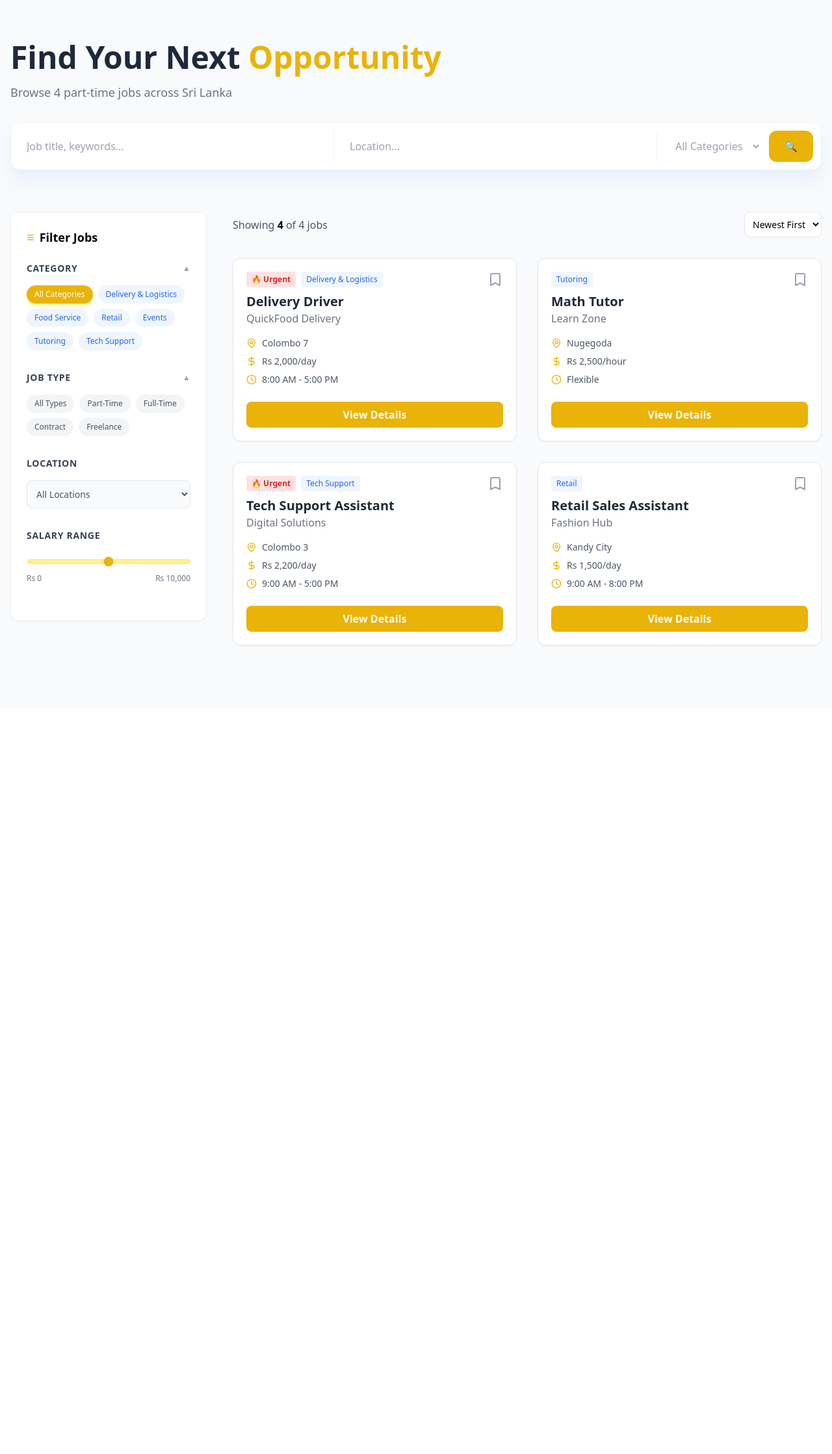
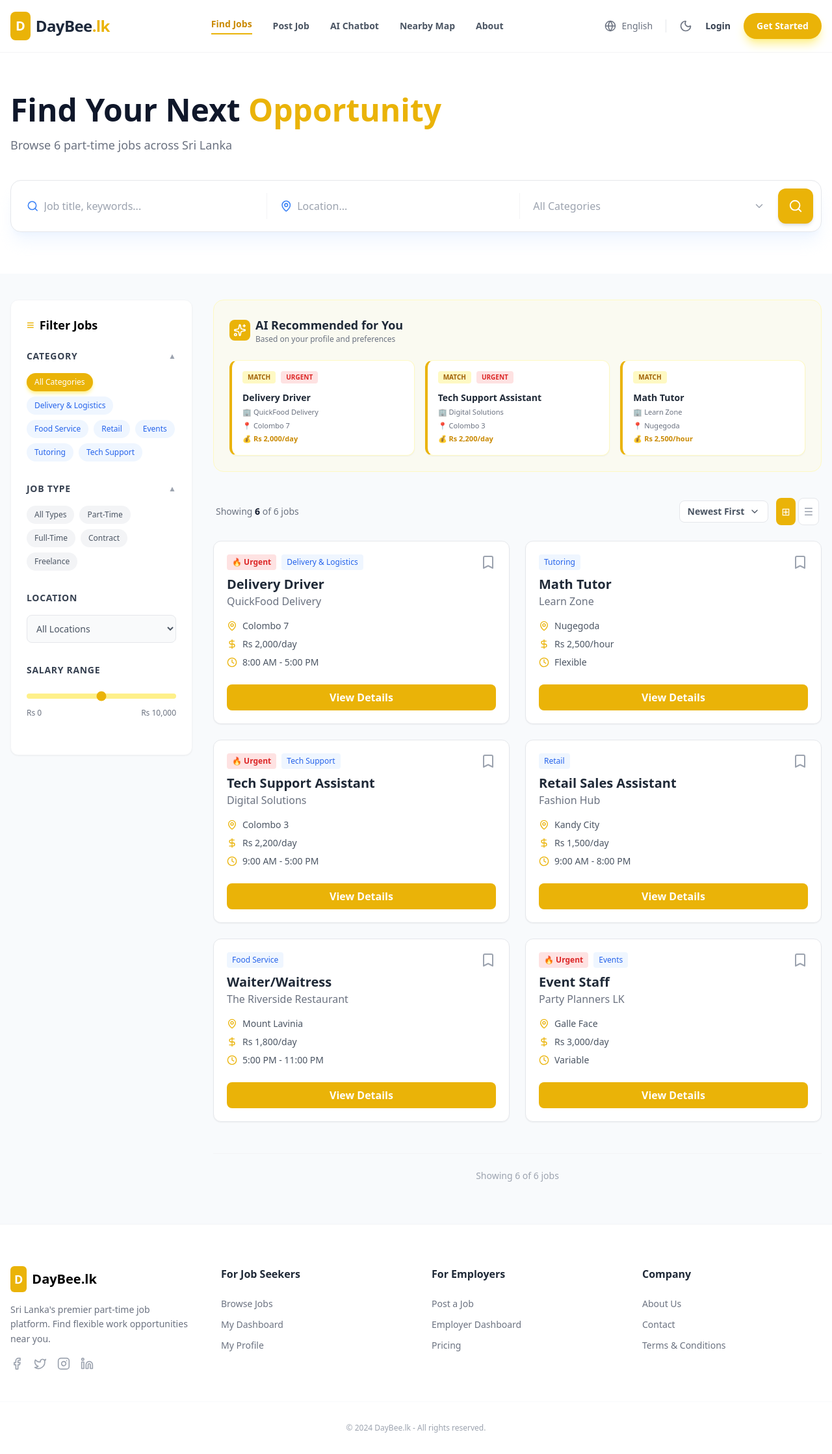
Before and after one commit to JayaniAnu10/Smart-Part-time-job-finder, a React (Vite) app in the folder frontend/part-time-react/: page / in a window 1280 px wide. Shown: the whole page at 65% size. Before the commit the page ends 1089 px from the top, so only its background shows below. Built offline with nearby package versions, Linux system fonts and the light colour scheme.

Commit message:
all components created

```diff
--- a/frontend/part-time-react/src/components/Footer.tsx
+++ b/frontend/part-time-react/src/components/Footer.tsx
@@ -0,0 +1,63 @@
+import React from 'react';
+import { Facebook, Twitter, Instagram, Linkedin } from 'lucide-react';
+
+const Footer: React.FC = () => {
+  return (
+    <footer className="bg-white border-t border-gray-100 pt-16 pb-8">
+      <div className="max-w-7xl mx-auto px-4 grid grid-cols-1 md:grid-cols-4 gap-12 mb-12">
+        {/* Brand Section */}
+        <div className="space-y-4">
+          <div className="flex items-center gap-2">
+            <div className="bg-yellow-500 p-1.5 rounded-md">
+               <span className="text-white font-bold text-lg">D</span>
+            </div>
+            <span className="text-xl font-bold">DayBee.lk</span>
+          </div>
+          <p className="text-gray-500 text-sm leading-relaxed">
+            Sri Lanka's premier part-time job platform. Find flexible work opportunities near you.
+          </p>
+          <div className="flex gap-4 text-gray-400">
+             <Facebook size={20} className="hover:text-blue-600 cursor-pointer" />
+             <Twitter size={20} className="hover:text-blue-400 cursor-pointer" />
+             <Instagram size={20} className="hover:text-pink-600 cursor-pointer" />
+             <Linkedin size={20} className="hover:text-blue-700 cursor-pointer" />
+          </div>
+        </div>
+
+        {/* Links Sections */}
+        <div>
+          <h4 className="font-bold mb-6 text-gray-800">For Job Seekers</h4>
+          <ul className="space-y-3 text-sm text-gray-500 font-medium">
+            <li className="hover:text-yellow-500 cursor-pointer">Browse Jobs</li>
+            <li className="hover:text-yellow-500 cursor-pointer">My Dashboard</li>
+            <li className="hover:text-yellow-500 cursor-pointer">My Profile</li>
+          </ul>
+        </div>
+
+        <div>
+          <h4 className="font-bold mb-6 text-gray-800">For Employers</h4>
+          <ul className="space-y-3 text-sm text-gray-500 font-medium">
+            <li className="hover:text-yellow-500 cursor-pointer">Post a Job</li>
+            <li className="hover:text-yellow-500 cursor-pointer">Employer Dashboard</li>
+            <li className="hover:text-yellow-500 cursor-pointer">Pricing</li>
+          </ul>
+        </div>
+
+        <div>
+          <h4 className="font-bold mb-6 text-gray-800">Company</h4>
+          <ul className="space-y-3 text-sm text-gray-500 font-medium">
+            <li className="hover:text-yellow-500 cursor-pointer">About Us</li>
+            <li className="hover:text-yellow-500 cursor-pointer">Contact</li>
+            <li className="hover:text-yellow-500 cursor-pointer">Terms & Conditions</li>
+          </ul>
+        </div>
+      </div>
+
+      <div className="text-center pt-8 border-t border-gray-50 text-xs text-gray-400">
+        © 2024 DayBee.lk - All rights reserved.
+      </div>
+    </footer>
+  );
+};
+
+export default Footer;
--- a/frontend/part-time-react/src/components/Navbar.tsx
+++ b/frontend/part-time-react/src/components/Navbar.tsx
@@ -0,0 +1,44 @@
+import React from 'react';
+import { Search, Globe, Moon, User } from 'lucide-react';
+
+const Navbar: React.FC = () => {
+  return (
+    <nav className="bg-white border-b border-gray-100 sticky top-0 z-50">
+      <div className="max-w-7xl mx-auto px-4 h-20 flex items-center justify-between">
+        {/* Logo Section */}
+        <div className="flex items-center gap-2">
+          <div className="bg-yellow-500 p-2 rounded-lg">
+             <span className="text-white font-bold text-xl">D</span>
+          </div>
+          <span className="text-2xl font-bold tracking-tight text-slate-800">DayBee<span className="text-yellow-500">.lk</span></span>
+        </div>
+
+        {/* Menu Links - Desktop */}
+        <div className="hidden md:flex items-center gap-8 text-sm font-semibold text-gray-600">
+          <a href="#" className="text-yellow-600 border-b-2 border-yellow-500 pb-1">Find Jobs</a>
+          <a href="#" className="hover:text-yellow-500 transition-colors">Post Job</a>
+          <a href="#" className="hover:text-yellow-500 transition-colors">AI Chatbot</a>
+          <a href="#" className="hover:text-yellow-500 transition-colors">Nearby Map</a>
+          <a href="#" className="hover:text-yellow-500 transition-colors">About</a>
+        </div>
+
+        {/* Action Buttons */}
+        <div className="flex items-center gap-5">
+          <div className="hidden lg:flex items-center gap-2 text-gray-500 text-sm font-medium border-r pr-5">
+            <Globe size={18} />
+            <span>English</span>
+          </div>
+          <button className="text-gray-500 hover:text-yellow-500">
+            <Moon size={20} />
+          </button>
+          <button className="text-gray-700 font-bold text-sm hover:text-yellow-500">Login</button>
+          <button className="bg-yellow-500 text-white px-5 py-2.5 rounded-full font-bold text-sm shadow-lg shadow-yellow-200 hover:bg-yellow-600 transition-all">
+            Get Started
+          </button>
+        </div>
+      </div>
+    </nav>
+  );
+};
+
+export default Navbar;
--- /dev/null
+++ b/frontend/part-time-react/src/components/RecommendedJobs.tsx
@@ -0,0 +1,68 @@
+import React from 'react';
+import { Sparkles } from 'lucide-react';
+
+const RecommendedJobs: React.FC = () => {
+  const recommendations = [
+    {
+      id: 'r1',
+      title: 'Delivery Driver',
+      company: 'QuickFood Delivery',
+      location: 'Colombo 7',
+      salary: 'Rs 2,000/day',
+      isUrgent: true,
+    },
+    {
+      id: 'r2',
+      title: 'Tech Support Assistant',
+      company: 'Digital Solutions',
+      location: 'Colombo 3',
+      salary: 'Rs 2,200/day',
+      isUrgent: true,
+    },
+    {
+      id: 'r3',
+      title: 'Math Tutor',
+      company: 'Learn Zone',
+      location: 'Nugegoda',
+      salary: 'Rs 2,500/hour',
+      isUrgent: false,
+    }
+  ];
+
+  return (
+    <div className="bg-yellow-50/50 border border-yellow-100 rounded-2xl p-6 mb-10">
+      <div className="flex items-center gap-2 mb-6">
+        <div className="bg-yellow-500 p-1.5 rounded-lg">
+          <Sparkles size={20} className="text-white" />
+        </div>
+        <div>
+          <h2 className="text-lg font-bold text-gray-800">AI Recommended for You</h2>
+          <p className="text-xs text-gray-500">Based on your profile and preferences</p>
+        </div>
+      </div>
+
+      <div className="grid grid-cols-1 md:grid-cols-3 gap-4">
+        {recommendations.map((job) => (
+          <div key={job.id} className="bg-white border border-yellow-100 p-4 rounded-xl shadow-sm hover:shadow-md transition-all border-l-4 border-l-yellow-500">
+            <div className="flex gap-2 mb-3">
+              <span className="bg-yellow-100 text-yellow-700 text-[10px] font-bold px-2 py-0.5 rounded uppercase">Match</span>
+              {job.isUrgent && (
+                <span className="bg-red-100 text-red-600 text-[10px] font-bold px-2 py-0.5 rounded uppercase flex items-center gap-1">
+                  Urgent
+                </span>
+              )}
+            </div>
+            <h4 className="font-bold text-gray-800 text-sm mb-1">{job.title}</h4>
+            <div className="text-[11px] text-gray-500 space-y-1">
+              <p className="flex items-center gap-1">🏢 {job.company}</p>
+              <p className="flex items-center gap-1">📍 {job.location}</p>
+              <p className="font-semibold text-yellow-600">💰 {job.salary}</p>
+            </div>
+          </div>
+        ))}
+      </div>
+    </div>
+  );
+};
+
+export default RecommendedJobs;
--- a/frontend/part-time-react/src/pages/FindJobs.tsx
+++ b/frontend/part-time-react/src/pages/FindJobs.tsx
@@ -1,9 +1,13 @@
 import React from 'react';
+import Navbar from '../components/Navbar';
+import Footer from '../components/Footer';
 import JobCard from '../components/JobCard';
-import SidebarFilter from '../components/SidebarFilter'; // Sidebar එක import කරගත්තා
+import SidebarFilter from '../components/SidebarFilter';
+import RecommendedJobs from '../components/RecommendedJobs';
+import { Search, MapPin, ChevronDown } from 'lucide-react';
 
 const FindJobs: React.FC = () => {
-  // අපේ Sample Data ටික (Design එකේ තියෙන විදිහටම)
+  // Sample Data (ඔයාගේ Design එකේ තියෙන විදිහටම)
   const jobs = [
     {
       id: '1',
@@ -45,64 +49,111 @@ const FindJobs: React.FC = () => {
       category: 'Retail',
       isUrgent: false,
     },
+    {
+      id: '5',
+      title: 'Waiter/Waitress',
+      company: 'The Riverside Restaurant',
+      location: 'Mount Lavinia',
+      salary: 'Rs 1,800/day',
+      time: '5:00 PM - 11:00 PM',
+      category: 'Food Service',
+      isUrgent: false,
+    },
+    {
+      id: '6',
+      title: 'Event Staff',
+      company: 'Party Planners LK',
+      location: 'Galle Face',
+      salary: 'Rs 3,000/day',
+      time: 'Variable',
+      category: 'Events',
+      isUrgent: true,
+    }
   ];
 
   return (
-    <div className="min-h-screen bg-[#F8FAFC]">
-      {/* 1. Hero Section (Search Bar එක තියෙන කොටස - පස්සේ Component එකක් කරමු) */}
-      <div className="max-w-7xl mx-auto px-4 py-16">
-        <h1 className="text-4xl md:text-5xl font-extrabold text-[#1E293B]">
-          Find Your Next <span className="text-yellow-500">Opportunity</span>
-        </h1>
-        <p className="text-gray-500 mt-4 text-lg">Browse {jobs.length} part-time jobs across Sri Lanka</p>
+    <div className="flex flex-col min-h-screen bg-[#F8FAFC]">
+      <Navbar />
 
-        {/* Search Bar Placeholder */}
-        <div className="mt-8 flex flex-wrap gap-3 p-3 bg-white shadow-xl shadow-blue-100/50 rounded-2xl border border-gray-100">
-           <input type="text" placeholder="Job title, keywords..." className="flex-1 p-3 outline-none border-r border-gray-100" />
-           <input type="text" placeholder="Location..." className="flex-1 p-3 outline-none border-r border-gray-100" />
-           <select className="p-3 bg-white outline-none text-gray-400">
-              <option>All Categories</option>
-           </select>
-           <button className="bg-yellow-500 text-white p-3 px-6 rounded-xl hover:bg-yellow-600 transition-all">
-             🔍
-           </button>
+      {/* 1. Hero Section & Search Bar */}
+      <section className="bg-white py-12 md:py-16">
+        <div className="max-w-7xl mx-auto px-4">
+          <h1 className="text-4xl md:text-5xl font-extrabold text-slate-900 mb-4">
+            Find Your Next <span className="text-yellow-500">Opportunity</span>
+          </h1>
+          <p className="text-gray-500 text-lg mb-10 font-medium">
+            Browse {jobs.length} part-time jobs across Sri Lanka
+          </p>
+
+          {/* Search Bar UI */}
+          <div className="flex flex-wrap items-center bg-white border border-gray-200 shadow-xl shadow-blue-100/40 rounded-2xl p-2 md:p-3 gap-2">
+            <div className="flex-1 min-w-[200px] flex items-center gap-2 px-3 border-r border-gray-100">
+              <Search size={20} className="text-blue-500" />
+              <input type="text" placeholder="Job title, keywords..." className="w-full py-2 outline-none text-gray-700" />
+            </div>
+            <div className="flex-1 min-w-[200px] flex items-center gap-2 px-3 border-r border-gray-100 hidden md:flex">
+              <MapPin size={20} className="text-blue-500" />
+              <input type="text" placeholder="Location..." className="w-full py-2 outline-none text-gray-700" />
+            </div>
+            <div className="flex-1 min-w-[150px] px-3 flex items-center justify-between text-gray-400 hidden lg:flex">
+              <span>All Categories</span>
+              <ChevronDown size={18} />
+            </div>
+            <button className="bg-yellow-500 text-white p-4 rounded-xl hover:bg-yellow-600 transition-all shadow-md">
+              <Search size={22} />
+            </button>
+          </div>
         </div>
-      </div>
+      </section>
 
-      {/* 2. Main Layout Container */}
-      <div className="max-w-7xl mx-auto px-4 pb-24">
-        <div className="flex flex-col lg:flex-row gap-10">
+      {/* 2. Main Page Content */}
+      <main className="max-w-7xl mx-auto px-4 py-10 w-full">
+        <div className="flex flex-col lg:flex-row gap-8">
 
-          {/* Sidebar Section - 1/4 width */}
-          <aside className="w-full lg:w-1/4">
+          {/* Sidebar Filter Component */}
+          <aside className="w-full lg:w-[280px] flex-shrink-0">
             <SidebarFilter />
           </aside>
 
-          {/* Job Listings Section - 3/4 width */}
-          <main className="w-full lg:w-3/4">
+          {/* Job Results Area */}
+          <div className="flex-1">
+
+            {/* AI Recommendations */}
+            <RecommendedJobs />
+
             {/* Sorting Header */}
-            <div className="flex justify-between items-center mb-8">
-              <p className="text-gray-600 font-medium">Showing <span className="text-black font-bold">{jobs.length}</span> of {jobs.length} jobs</p>
-              <div className="flex gap-2">
-                 <select className="bg-white border border-gray-200 p-2 rounded-lg text-sm outline-none">
-                    <option>Newest First</option>
-                 </select>
+            <div className="flex justify-between items-center mb-6 px-1">
+              <p className="text-gray-500 text-sm">
+                Showing <span className="text-slate-900 font-bold">{jobs.length}</span> of {jobs.length} jobs
+              </p>
+              <div className="flex items-center gap-3">
+                <div className="bg-white border border-gray-200 px-3 py-1.5 rounded-lg flex items-center gap-2 text-sm font-semibold text-gray-600">
+                  Newest First <ChevronDown size={16} />
+                </div>
+                <div className="flex gap-1">
+                  <button className="p-2 bg-yellow-500 text-white rounded-lg">⊞</button>
+                  <button className="p-2 bg-white border border-gray-200 text-gray-400 rounded-lg hover:bg-gray-50">☰</button>
+                </div>
               </div>
             </div>
 
             {/* Grid of Job Cards */}
-            <div className="grid grid-cols-1 md:grid-cols-2 gap-8">
+            <div className="grid grid-cols-1 md:grid-cols-2 gap-6">
               {jobs.map((job) => (
-                <JobCard
-                  key={job.id}
-                  {...job} // Spread operator එකෙන් ඔක්කොම props ටික ලේසියෙන්ම යවනවා
-                />
+                <JobCard key={job.id} {...job} />
               ))}
             </div>
-          </main>
+
+            {/* Bottom Info */}
+            <div className="mt-12 text-center py-6 border-t border-gray-100">
+               <p className="text-gray-400 text-sm font-medium">Showing {jobs.length} of {jobs.length} jobs</p>
+            </div>
+          </div>
 
         </div>
-      </div>
+      </main>
+
+      <Footer />
     </div>
   );
 };
```
Also changed, not shown: frontend/part-time-react/src/components/RecommmendedJobs.tsx (deleted).
